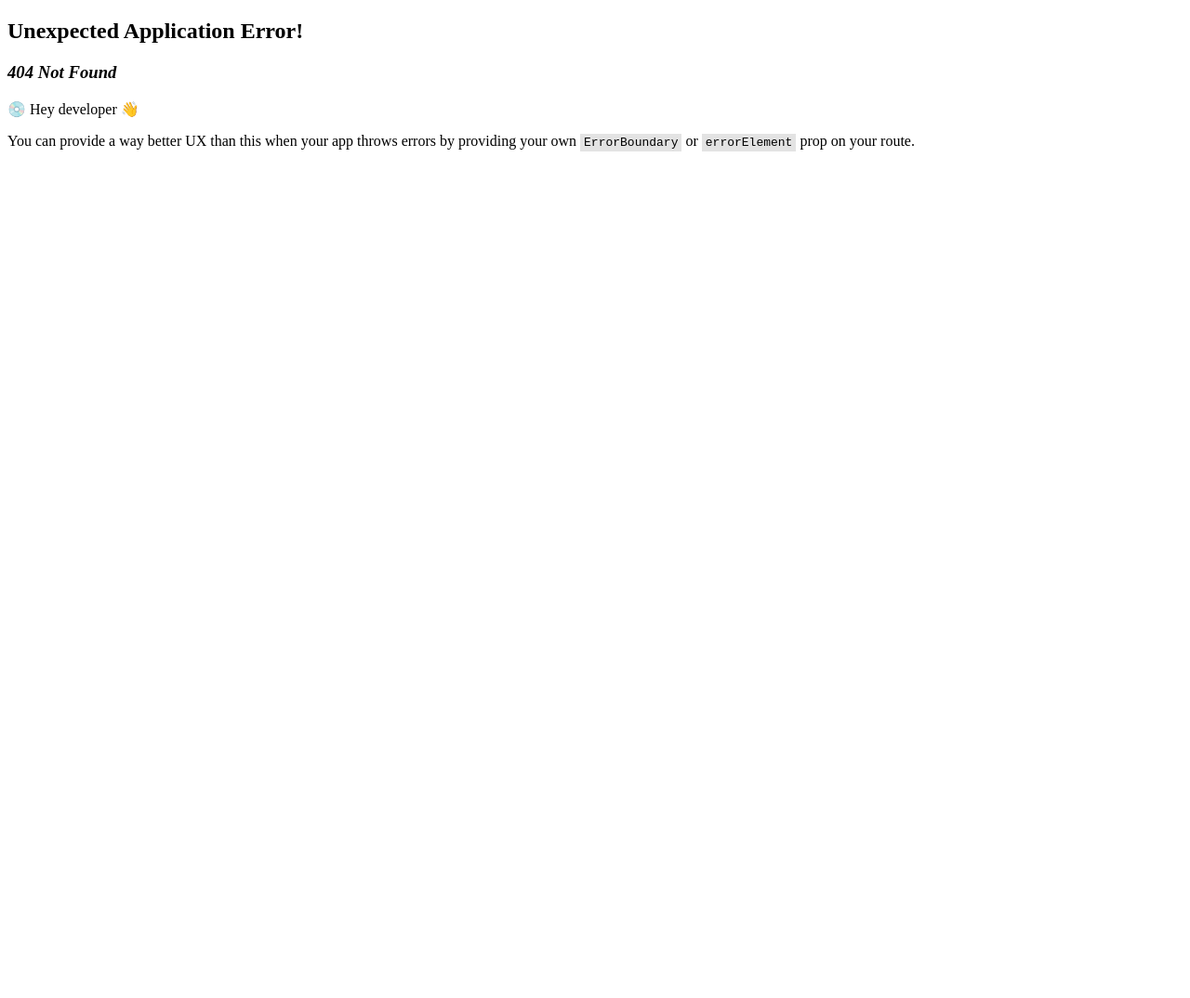
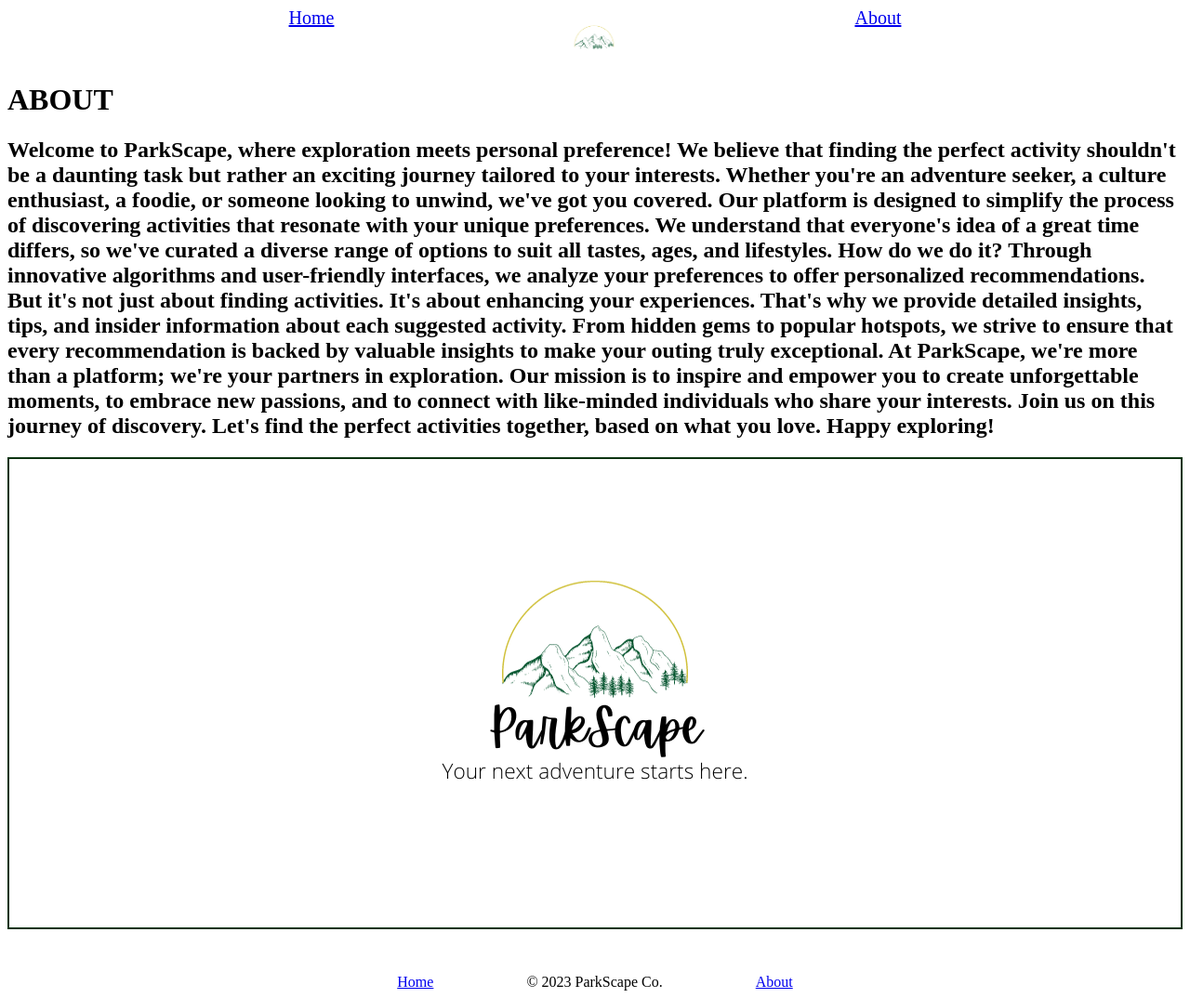
Before and after one commit to yenytm/ParkScape, a React (Vite) app: page /about in a window 1280 px wide. Before the commit this address had no page. Shown: the whole page at 93% size. Before the commit the page ends 800 px from the top, so only its background shows below. Built offline with nearby package versions, Linux system fonts and the light colour scheme.

Commit message:
about/footer

```diff
--- a/src/components/Navbar.jsx
+++ b/src/components/Navbar.jsx
@@ -1,4 +1,5 @@
 import { Link } from "react-router-dom";
+
 
 export function Navbar() {
   return (
@@ -9,9 +10,12 @@ export function Navbar() {
       >
 
         <Link to="/">Home</Link>
+        <img className='LogoPic' src="src/assets/Logo.png" alt=""/>
         <Link to="/about">About</Link>
 
       </nav>
+
+
     </>
   );
 }
--- a/src/components/Root.css
+++ b/src/components/Root.css
@@ -1,8 +1,20 @@
 .topNav {
- display: flex;
- gap: 350px;
- list-style: none;
- width: 100%;
- justify-content: center;
- font-size: 20px;
+  display: flex;
+  gap: 250px;
+  list-style: none;
+  width: 100%;
+  justify-content: center;
+  font-size: 20px;
 }
+
+.LogoPic {
+  width: 60px;
+}
+
+footer {
+    display: flex;
+    gap:100px;
+    width: 100%;
+    justify-content: center
+    ;
+}
--- a/src/components/Root.jsx
+++ b/src/components/Root.jsx
@@ -7,16 +7,16 @@ import { Navbar } from "./Navbar";
 export default function Root() {
   return (
     <>
-    <Navbar />
+      <Navbar />
       <Outlet />
       <Hero />
 
       <footer
         style={{ display: "flex", backgroundColor: "", marginTop: "3rem" }}
       >
+        <Link to="/">Home</Link>
         <span> © 2023 ParkScape Co.</span>
-        <Link to="/">Home</Link>
-        <Link to="/">About</Link>
+        <Link to="/about">About</Link>
       </footer>
     </>
   );
--- a/src/main.jsx
+++ b/src/main.jsx
@@ -12,7 +12,7 @@ const router = createBrowserRouter ([
     element: <Root />,
     children: [
       {
-        path:"/",
+        path:"/about",
         element: <About/>,
       },
 
--- a/src/pages/About.jsx
+++ b/src/pages/About.jsx
@@ -2,9 +2,33 @@
 
 export function About () {
 return (
-    <>
+  <>
     <h1> ABOUT </h1>
-    </>
-)
+
+    <h2>
+      Welcome to ParkScape, where exploration meets personal preference! We
+      believe that finding the perfect activity shouldn't be a daunting task but
+      rather an exciting journey tailored to your interests. Whether you're an
+      adventure seeker, a culture enthusiast, a foodie, or someone looking to
+      unwind, we've got you covered. Our platform is designed to simplify the
+      process of discovering activities that resonate with your unique
+      preferences. We understand that everyone's idea of a great time differs,
+      so we've curated a diverse range of options to suit all tastes, ages, and
+      lifestyles. How do we do it? Through innovative algorithms and
+      user-friendly interfaces, we analyze your preferences to offer
+      personalized recommendations. But it's not just
+      about finding activities. It's about enhancing your experiences. That's
+      why we provide detailed insights, tips, and insider information about each
+      suggested activity. From hidden gems to popular hotspots, we strive to
+      ensure that every recommendation is backed by valuable insights to make
+      your outing truly exceptional. At ParkScape, we're more than a
+      platform; we're your partners in exploration. Our mission is to inspire
+      and empower you to create unforgettable moments, to embrace new passions,
+      and to connect with like-minded individuals who share your interests. Join
+      us on this journey of discovery. Let's find the perfect activities
+      together, based on what you love. Happy exploring!
+    </h2>
+  </>
+);
 
 }
```
